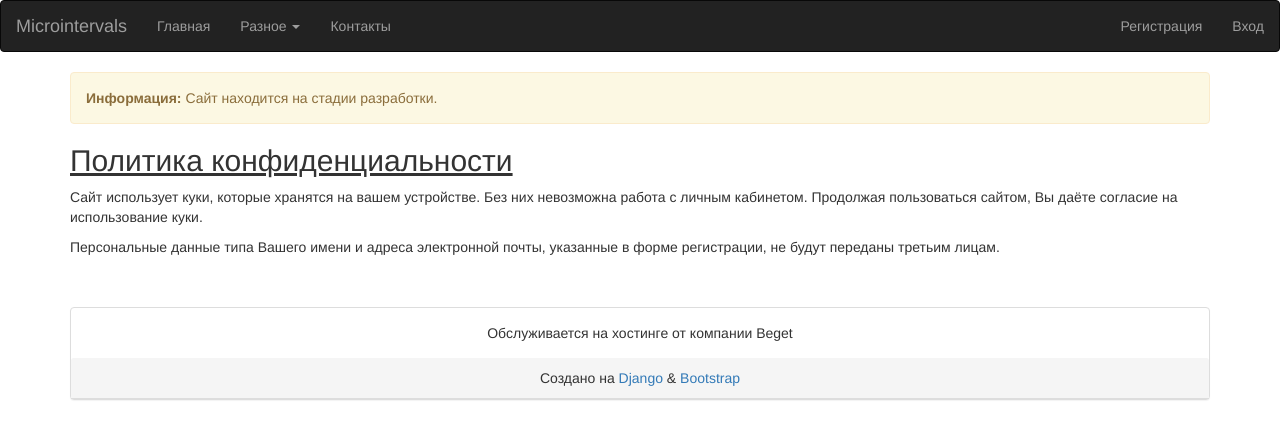
After one commit to alexey-zhukov-git/mi-django, a Django app: template main/templates/main/privacy-policy.html in a window 1280 px wide. The commit adds this page. Shown: the top 439 px of the page. Run offline with Django 3.2, Linux system fonts and the light colour scheme; the template is opened without the code that fills it, so the values that code supplies are empty; some libraries are stand-ins or nearby versions.

Commit message:
Добавил страницу и политикой конфиденциальности

```diff
--- a/main/templates/main/base.html
+++ b/main/templates/main/base.html
@@ -30,7 +30,7 @@
                     <ul class="dropdown-menu">
                         <li><a href="#">Блог</a></li>
                         <li><a href="#">Новости</a></li>
-                        <li><a href="#">Политика конфиденциальности</a></li>
+                        <li><a href="{% url 'privacy' %}">Политика конфиденциальности</a></li>
                     </ul>
                 </li>
                 <li><a href="/contacts">Контакты</a></li>
--- /dev/null
+++ b/main/templates/main/privacy-policy.html
@@ -0,0 +1,14 @@
+{% extends "main/base.html" %}
+
+{% block title %}Политика конфиденциальности{% endblock %}
+
+{% block content %}
+<h2><u>Политика конфиденциальности</u></h2>
+    <p>
+        Сайт использует куки, которые хранятся на вашем устройстве. Без них невозможна работа с личным кабинетом.
+        Продолжая пользоваться сайтом, Вы даёте согласие на использование куки.
+    </p>
+    <p>
+        Персональные данные типа Вашего имени и адреса электронной почты, указанные в форме регистрации, не будут переданы третьим лицам.
+    </p>
+{% endblock %}
--- a/main/urls.py
+++ b/main/urls.py
@@ -1,9 +1,8 @@
 from django.urls import path
-from .views import index, contacts, profile
+from .views import index, contacts, profile, privacy
 
 urlpatterns = [
     path('', index),
     path('contacts/', contacts, name='contacts'),
-    #path('profile/', profile)
-
+    path('privacy-policy/', privacy, name='privacy'),
 ]
--- a/main/views.py
+++ b/main/views.py
@@ -104,3 +104,8 @@ def undo_order(request, pk):
         return redirect('/accounts/profile/')
     else:
         return redirect('/')
+
+def privacy(request):
+    template = loader.get_template('main/privacy-policy.html')
+    context = {}
+    return HttpResponse(template.render(context, request))
```
